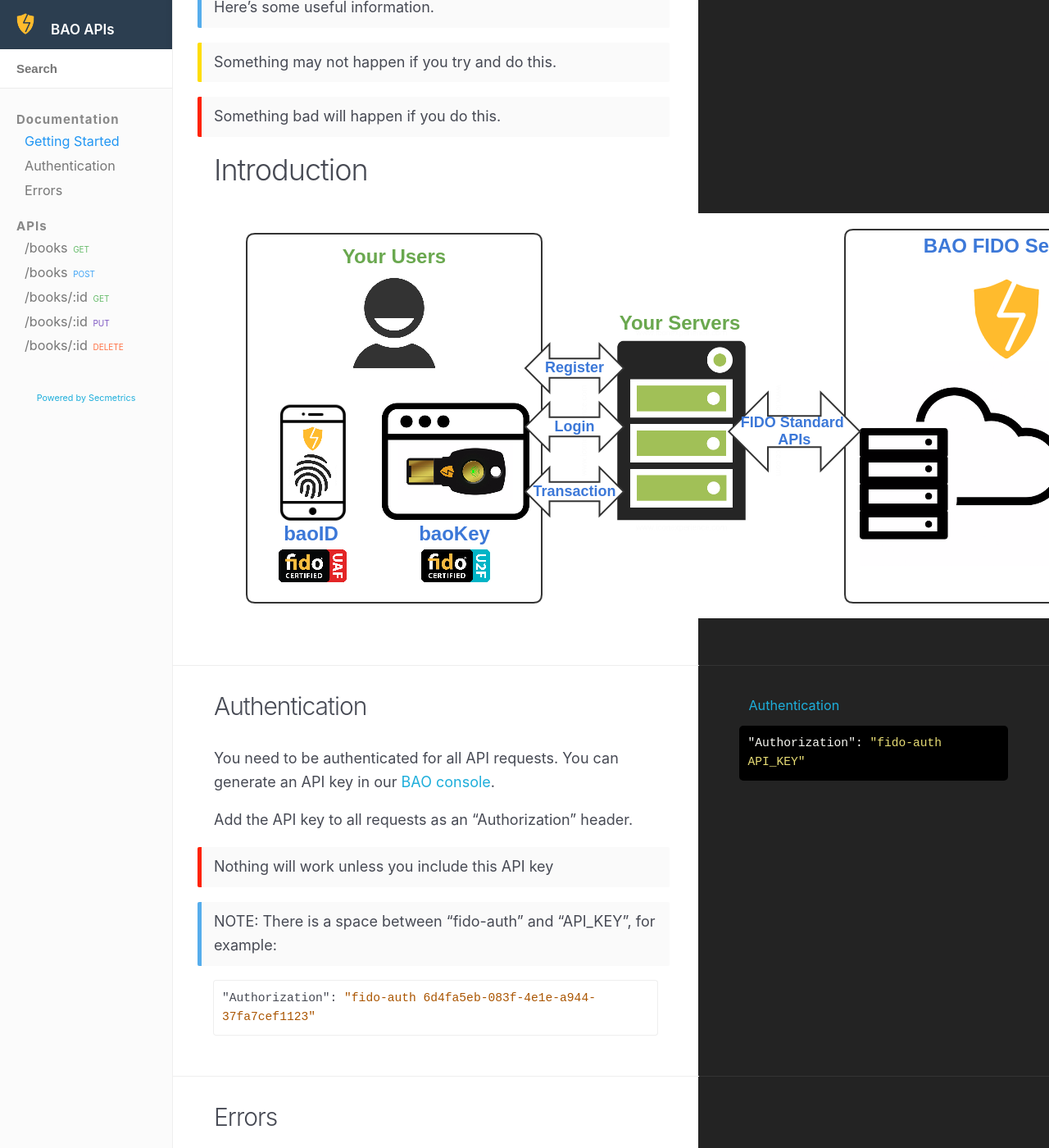
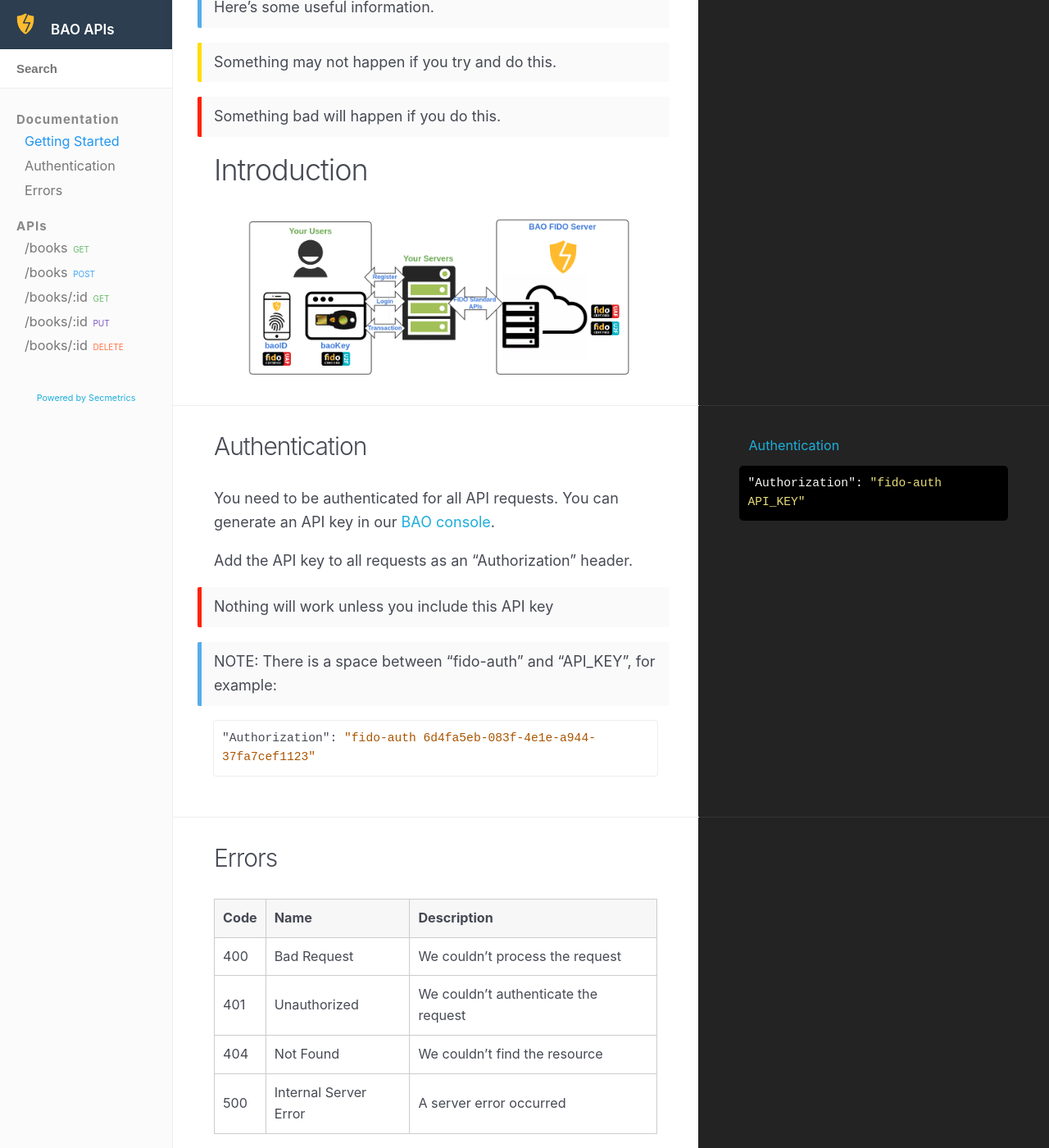
Before and after one commit to Secmetrics/bao.secmetrics.no, a Jekyll site: the page built from index.html, in a window 1280 px wide and 1400 px high, scrolled down 379 px. Shown: the whole window at 82% size. Built offline with Jekyll 4.4.1, drawn with Linux system fonts in a browser that asks for light colours; nearby versions of some CDN libraries.

Commit message:
Added css

```diff
--- /dev/null
+++ b/_sass/_bao.scss
@@ -0,0 +1,13 @@
+.img-responsive {
+  max-width:90%;
+  height:auto;
+  position: relative;
+  display:block;
+  margin:0 auto;
+}
+
+.img-responsive img{
+  max-width:100% !important;
+  height:auto;
+  display:block;
+}
--- a/css/style.scss
+++ b/css/style.scss
@@ -17,3 +17,4 @@ $mobile-break: 700px;
 @import "main";
 @import "borland";
 @import "monaki";
+@import "bao";
```
Also changed, not shown: _documentation/getting_started.md (+2 -1 lines).
